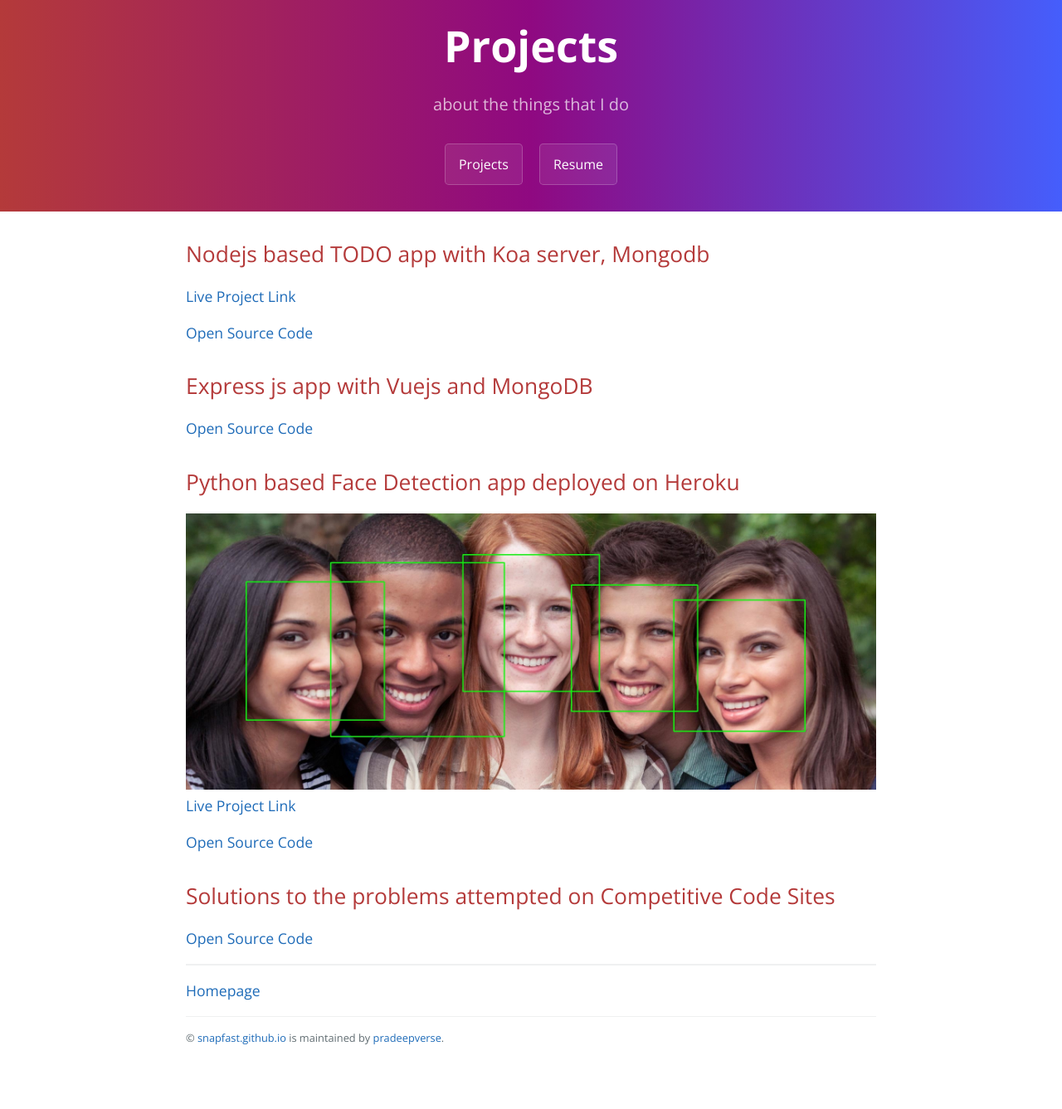
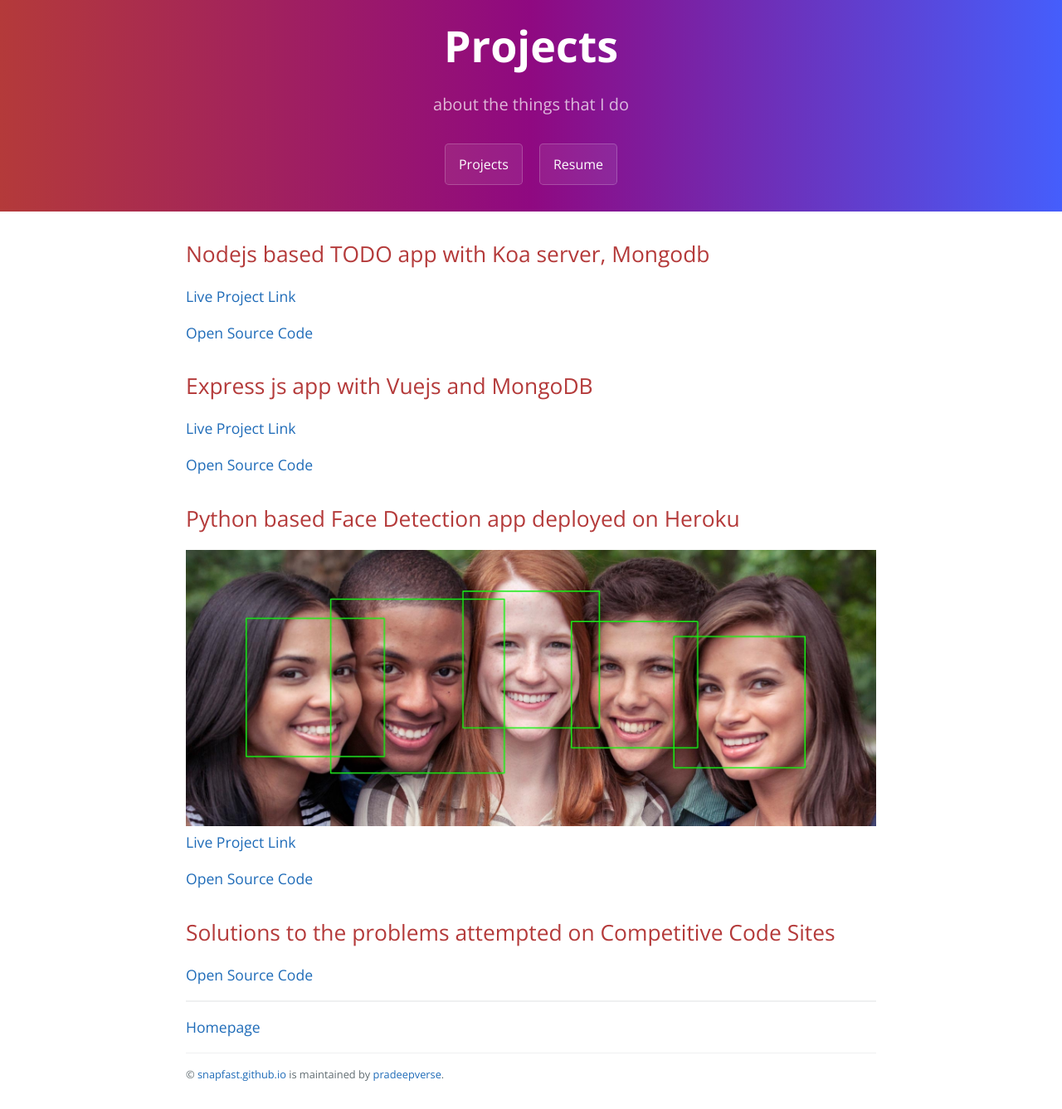
Before and after one commit to pradeepverse/snapfast.github.io, a Jekyll site: the page built from projects.md, in a window 1280 px wide. Shown: the whole page at 83% size. Built offline with Jekyll 4.4.1, drawn with Linux system fonts in a browser that asks for light colours; before the commit the page ends 1293 px from its top, so only the background shows below that.

Commit message:
Update projects.md

```diff
--- a/projects.md
+++ b/projects.md
@@ -6,12 +6,14 @@ description: about the things that I do
 
 ## Nodejs based TODO app with Koa server, Mongodb
 
-[Live Project Link]()
+[Live Project Link](https://vuemonexpress.herokuapp.com/)
 
 [Open Source Code](https://github.com/rahbal/koa-web-app)
 
 
 ## Express js app with Vuejs and MongoDB
+
+[Live Project Link](https://vuemonexpress.herokuapp.com/)
 
 [Open Source Code](https://github.com/rahbal/VueMonExpress)
 
```
